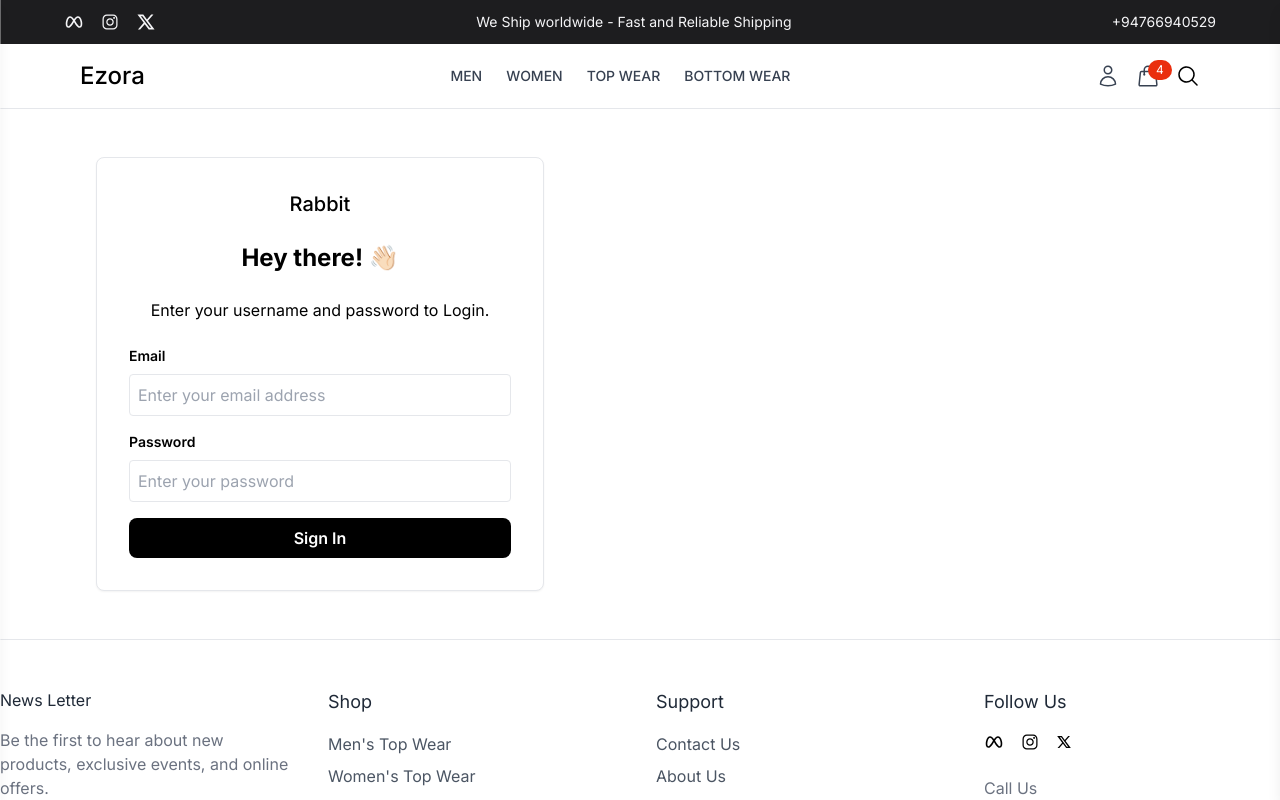
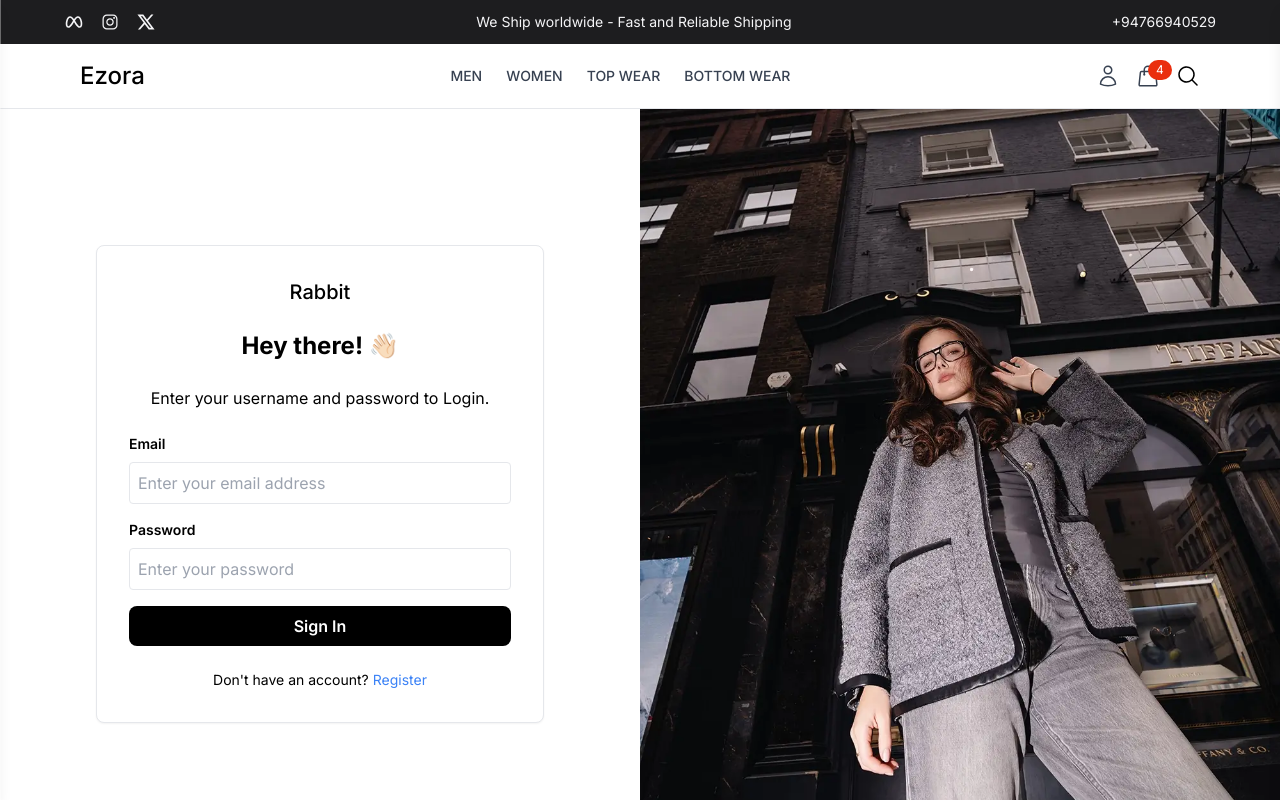
Before and after one commit to Tasheen2002/E-Commerce-MERN, a React (Vite) app in the folder frontend/: page /login in a window 1280 px wide. Shown: the top 800 px of the page. Built offline with nearby package versions, Linux system fonts and the light colour scheme; a web font is replaced by a local one.

Commit message:
added image to login page

```diff
--- a/frontend/src/pages/Login.jsx
+++ b/frontend/src/pages/Login.jsx
@@ -1,5 +1,7 @@
 import React from "react";
 import { useState } from "react";
+import { Link } from "react-router-dom";
+import login from "../assets/login.webp";
 
 const Login = () => {
   const [email, setEmail] = useState("");
@@ -43,7 +45,24 @@
           >
             Sign In
           </button>
+
+          <p className="mt-6 text-center text-sm">
+            Don't have an account?{" "}
+            <Link to="/register" className="text-blue-500">
+              Register
+            </Link>
+          </p>
         </form>
+      </div>
+
+      <div className="hidden md:block w-1/2 bg-gray-800">
+        <div className="h-full flex flex-col justify-center items-center">
+          <img
+            src={login}
+            alt="Login to Account"
+            className="h-[750px] w-full object-cover"
+          />
+        </div>
       </div>
     </div>
   );
```
